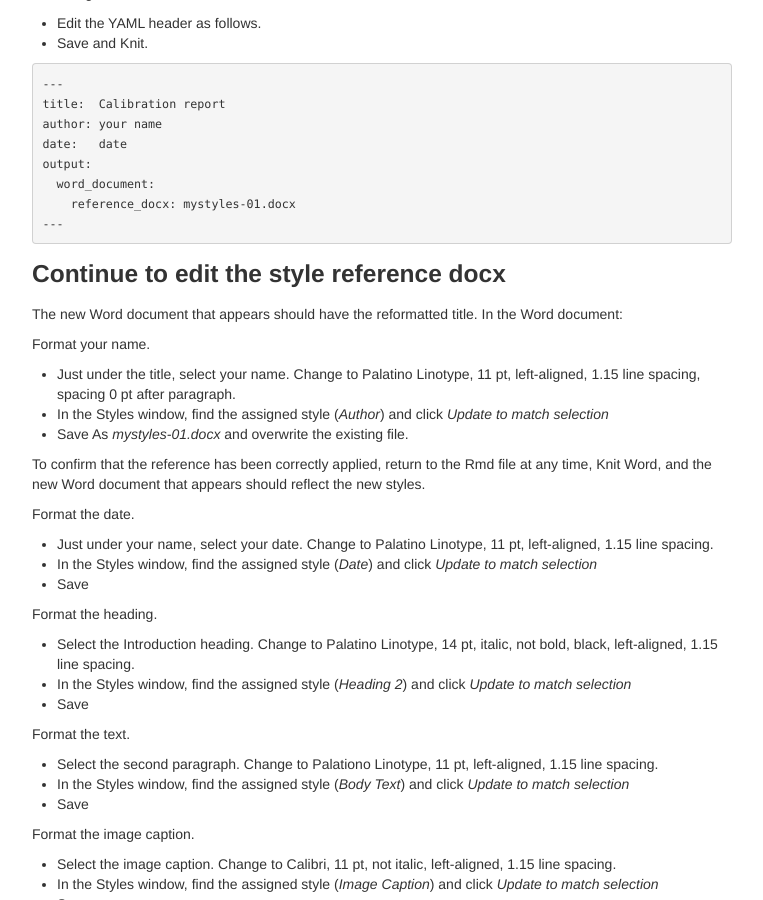
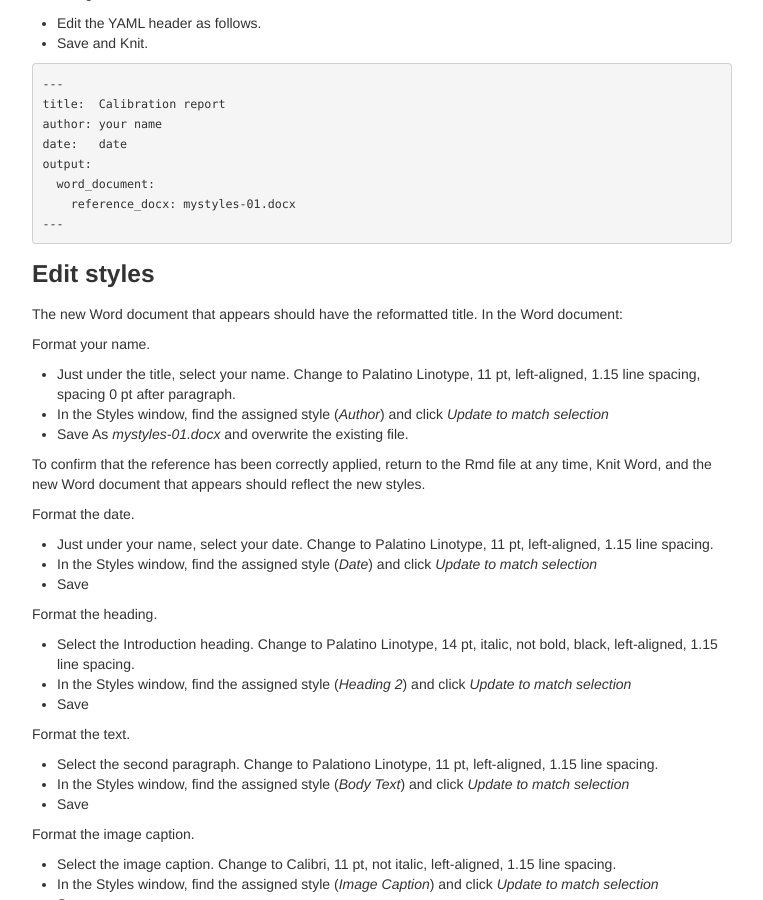
Before and after one commit to DSR-RHIT/creating-reproducible-reports, a Jekyll site: the page built from pages/style-reference.md, in a window 1280 px wide and 900 px high, scrolled down 823 px. Shown: the whole window, without its empty margins (258-1021 px from the left). Built offline with Jekyll 4.4.1, drawn with Linux system fonts in a browser that asks for light colours.

Commit message:
tutorial

````diff
--- a/pages/style-reference.md
+++ b/pages/style-reference.md
@@ -49,7 +49,7 @@ output:
 ```
 
 
-### Continue to edit the style reference docx
+### Edit styles
 
 
 The new Word document that appears should have the reformatted title. In the Word document:
````
